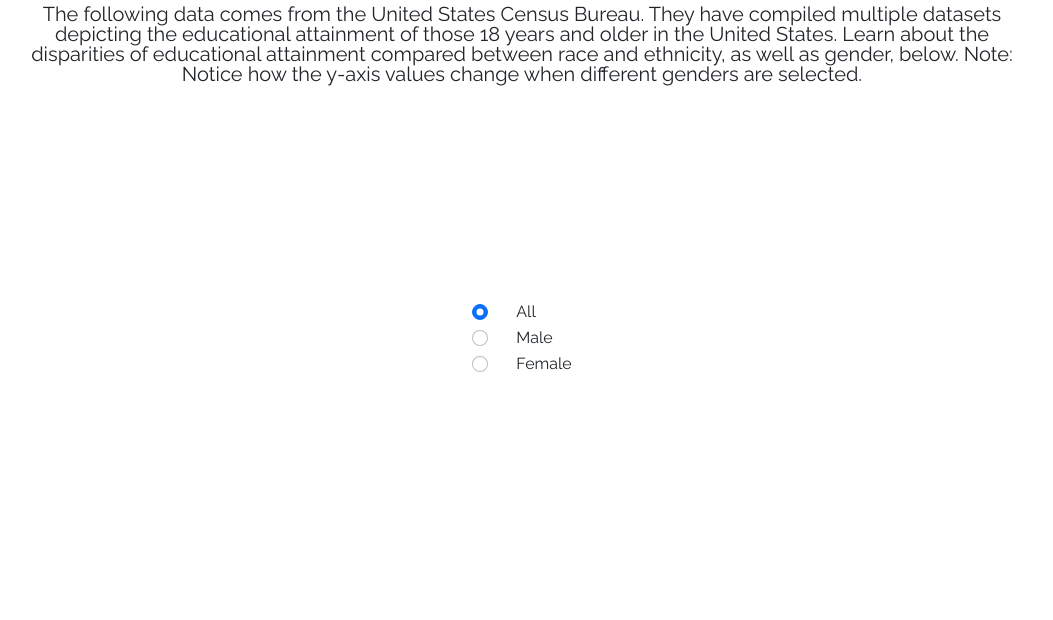
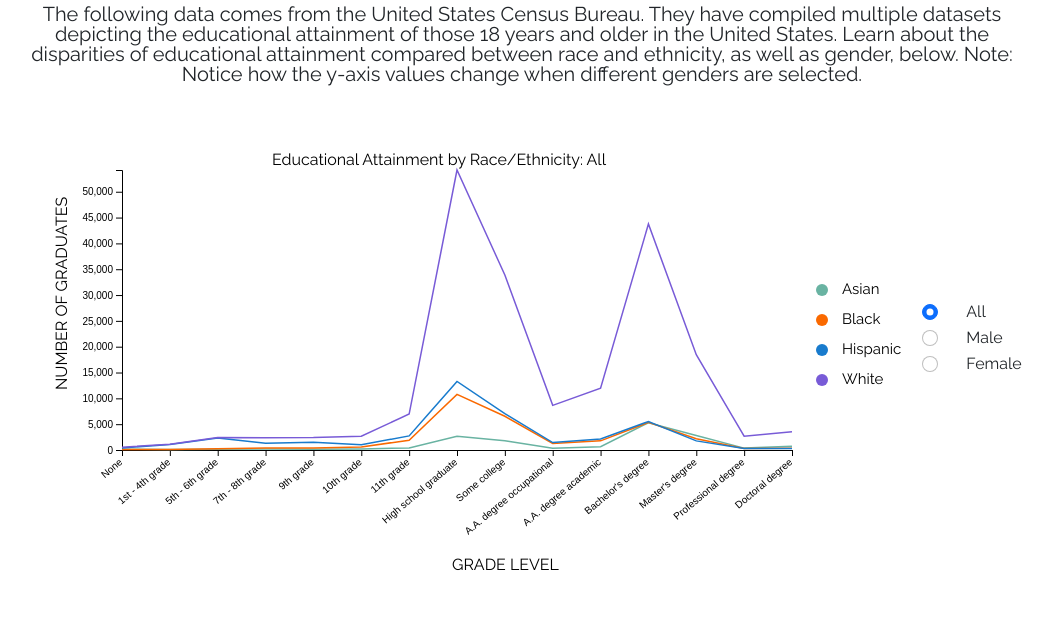
Before and after one commit to brendantran/info474-final-project, a plain HTML site: page index.html in a window 1280 px wide. Shown: the part 92-712 px from the top of the page, without its empty margins (118-1171 px from the left). Drawn offline with nearby package versions, Linux system fonts and the light colour scheme.

Commit message:
Update index.html

```diff
--- a/index.html
+++ b/index.html
@@ -1,4 +1,6 @@
 <!DOCTYPE html>
+
+<html lang="en">
 
 
     <head>
@@ -144,7 +146,8 @@
             lies with the disparities of different rates of educational attainment between different races/ethnicities.
         </p>
 
-        <script src="https://d3js.org/d3.v4.js"/>
-        <script src="./linegraphs.js"/>
+        <script src="https://d3js.org/d3.v4.js"></script>
+        <script src="./linegraphs.js"></script>
+    </body>
 
-    </body>
+</html>
```
